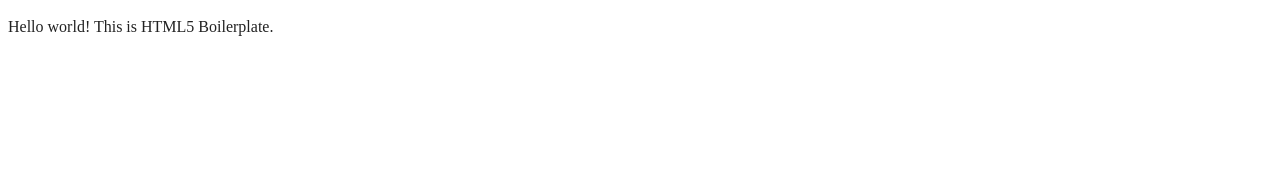
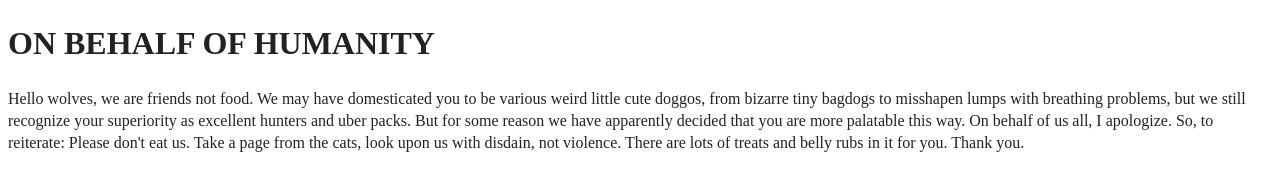
Before and after one commit to jkraak/HTMLAssignment, a website built with webpack: page P0-HelloWorld/index.html in a window 1280 px wide. Built offline with nearby package versions, Linux system fonts and the light colour scheme.

Commit message:
Added header

```diff
--- a/P0-HelloWorld/index.html
+++ b/P0-HelloWorld/index.html
@@ -8,7 +8,7 @@
   <link rel="stylesheet" href="css/style.css">
   <meta name="description" content="">
 
-  <meta property="og:title" content="">
+  <meta property="og:title" content="WOLVES">
   <meta property="og:type" content="">
   <meta property="og:url" content="">
   <meta property="og:image" content="">
@@ -23,9 +23,9 @@
 </head>
 
 <body>
-
+<h1>ON BEHALF OF HUMANITY</h1>
   <!-- Add your site or application content here -->
-  <p>Hello world! This is HTML5 Boilerplate.</p>
+  <p>Hello wolves, we are friends not food. We may have domesticated you to be various weird little cute doggos, from bizarre tiny bagdogs to misshapen lumps with breathing problems, but we still recognize your superiority as excellent hunters and uber packs. But for some reason we have apparently decided that you are more palatable this way. On behalf of us all, I apologize. So, to reiterate: Please don't eat us. Take a page from the cats, look upon us with disdain, not violence. There are lots of treats and belly rubs in it for you. Thank you. </p>
   <script src="js/app.js"></script>
 
 </body>
```
